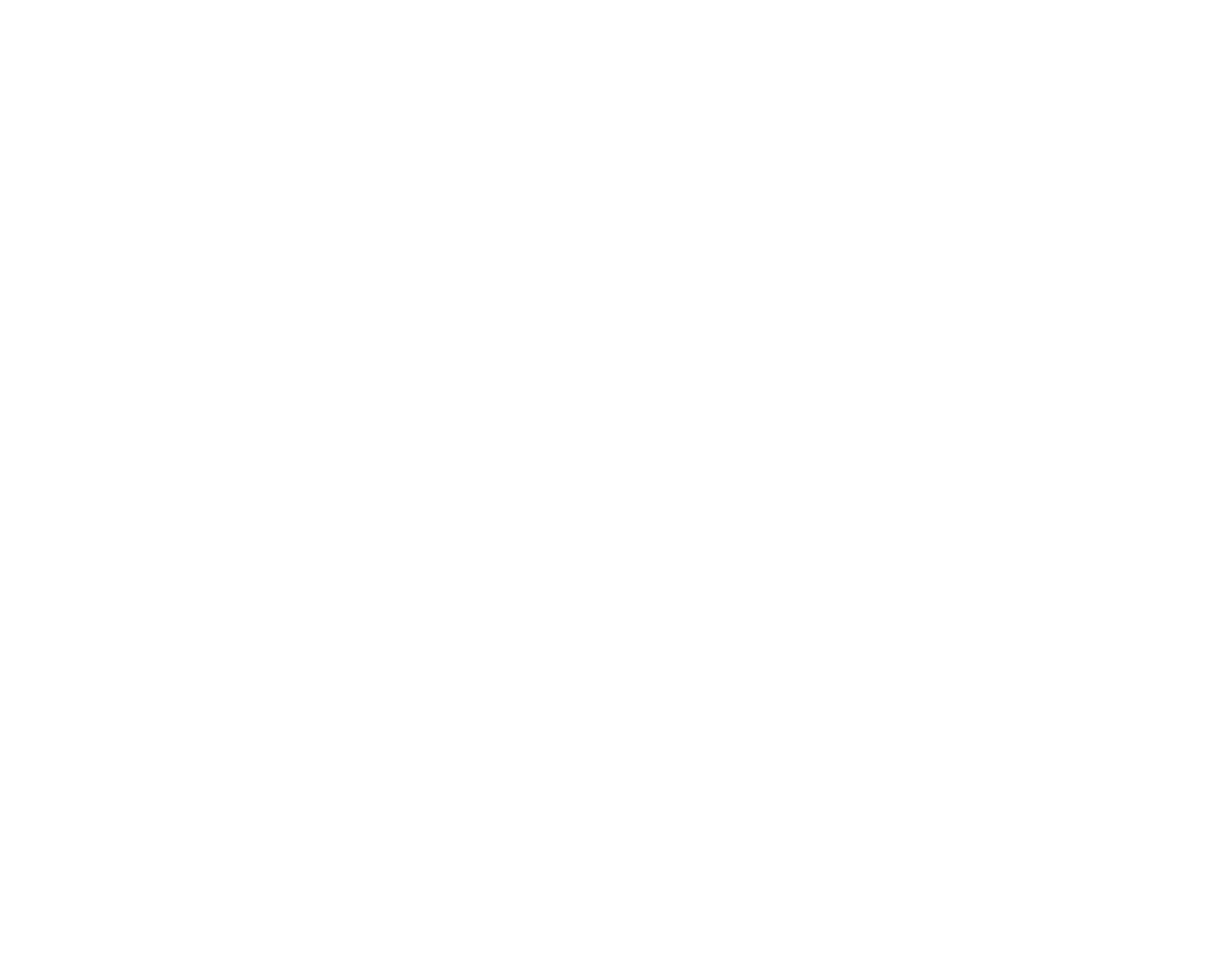
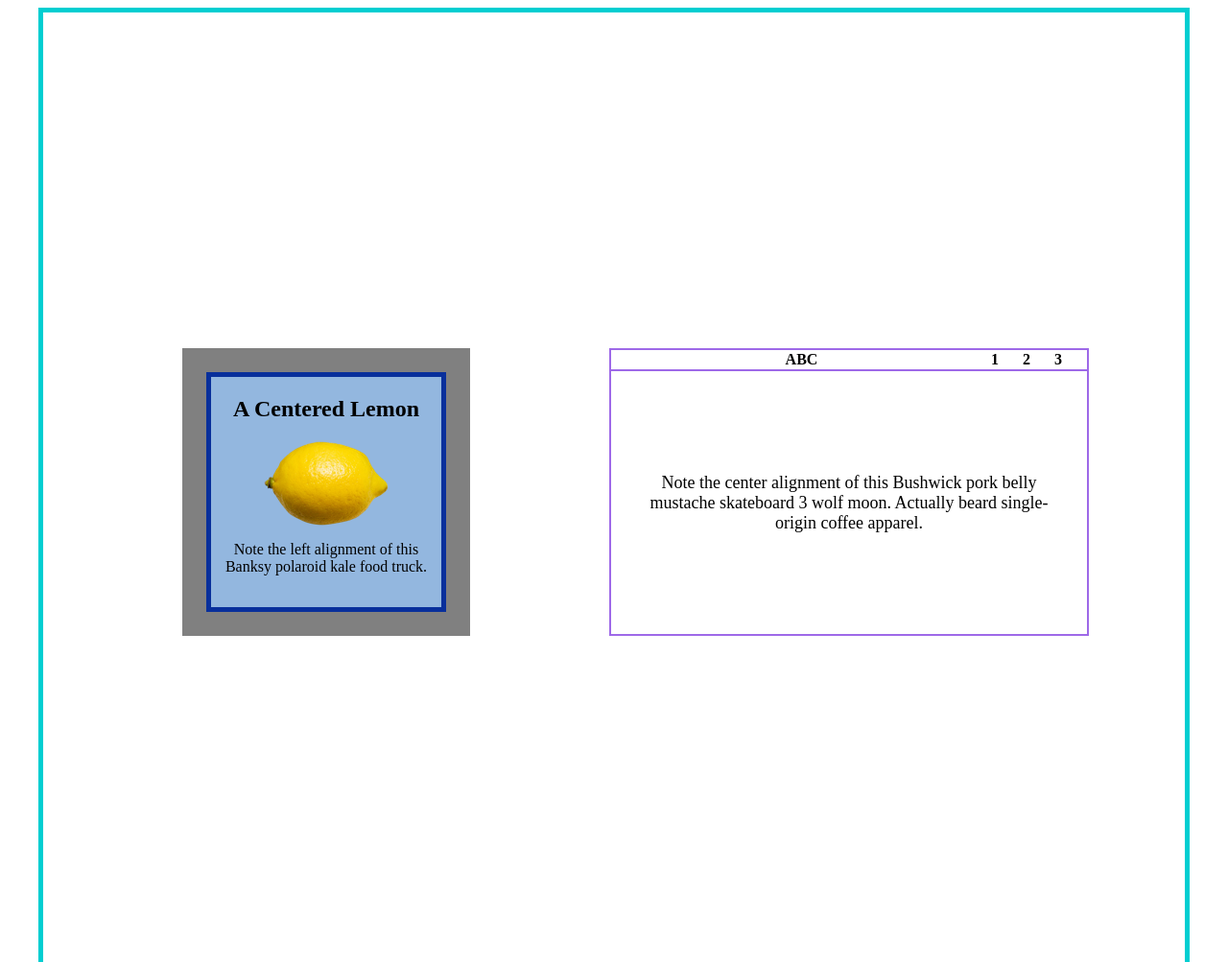
Before and after one commit to coreysnightout/div-playground, a plain HTML site: page index.html in a window 1280 px wide. Shown: the top 1003 px of the page at 96% size. Before the commit the page ends 800 px from the top, so only its background shows below. Drawn offline with Linux system fonts and the light colour scheme.

Commit message:
block elements floating center and images or text within the elements

```diff
--- a/css/styles.css
+++ b/css/styles.css
@@ -0,0 +1,79 @@
+*,
+*::before,
+*::after {
+    -webkit-box-sizing: border-box;
+       -moz-box-sizing: border-box;
+            box-sizing: border-box;
+}
+
+.container {
+  margin: auto;
+  height: 1000px;
+  width: 1200px;
+  border: 5px;
+  border-style: solid;
+  border-color: #00ced1;
+}
+.invisible {
+  padding-top: 350px;
+  padding-bottom: 350px;
+  display: flex;
+  align-items: center;
+  justify-content: center;
+  padding-right: 100px;
+}
+
+.blue-box {
+  height: 250px;
+  width: 250px;
+  background-color: #93B7DF;
+  border: 5px;
+  border-style: solid;
+  border-color: #082F9B;
+}
+.lemon {
+  text-align: center;
+}
+img.lemon {
+  display: block;
+  margin-left: auto;
+  margin-right: auto;
+}
+
+.grey {
+  padding: 25px;
+  margin: auto;
+  height: 300px;
+  width: 300px;
+  background-color: grey;
+}
+table {
+  margin: auto;
+  height: 300px;
+  width: 500px;
+  border-collapse: collapse;
+}
+table, th, td {
+  border: 2px solid #9e69e8;
+}
+th {
+  height: 10px;
+}
+#onetwothree {
+  float: right;
+  letter-spacing: 25px;
+}
+td {
+  font-size: 18px;
+  padding-left: 30px;
+  padding-right: 30px;
+  text-align: center;
+}
+/*.abc {
+  margin: auto;
+  width: 500px;
+  border: 2px;
+  border-style: solid;
+  border-color: #9e69e8;
+  text-align: center;
+}*/
--- a/index.html
+++ b/index.html
@@ -6,6 +6,26 @@
     <title></title>
   </head>
   <body>
-
+    <div class="container">
+      <div class="invisible">
+        <div class="grey">
+          <div class="blue-box">
+            <h2 class="lemon">A Centered Lemon</h2>
+            <img src="img/lem.png" class="lemon" alt="pic of a lem"/>
+            <p class="lemon">Note the left alignment of this Banksy polaroid kale food truck.</p>
+          </div>
+        </div>
+        <div class="purple-box">
+          <table>
+            <tr>
+              <th>ABC<span id="onetwothree">123</span></th>
+            </tr>
+            <tr>
+              <td>Note the center alignment of this Bushwick pork belly mustache skateboard 3 wolf moon. Actually beard single-origin coffee apparel.</td>
+            </tr>
+          </table>
+        </div>
+      </div>
+    </div>
   </body>
 </html>
```
Also changed, not shown: img/lem.png (added).
